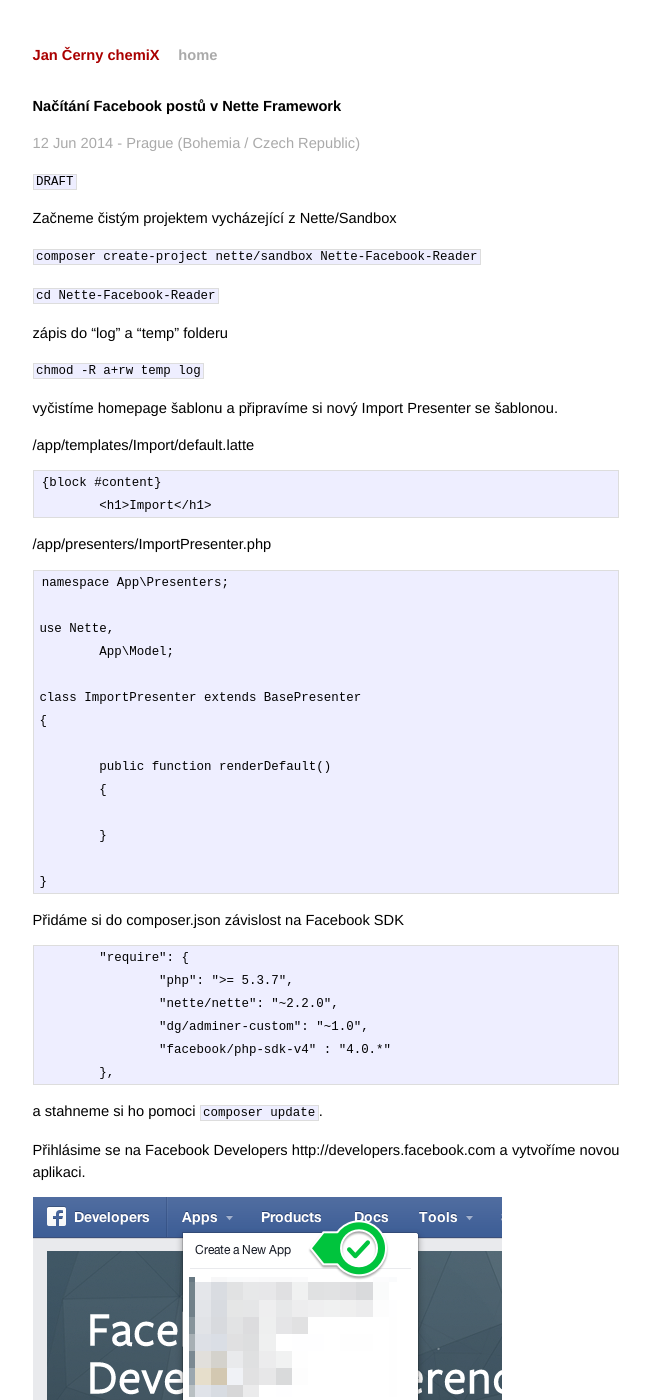
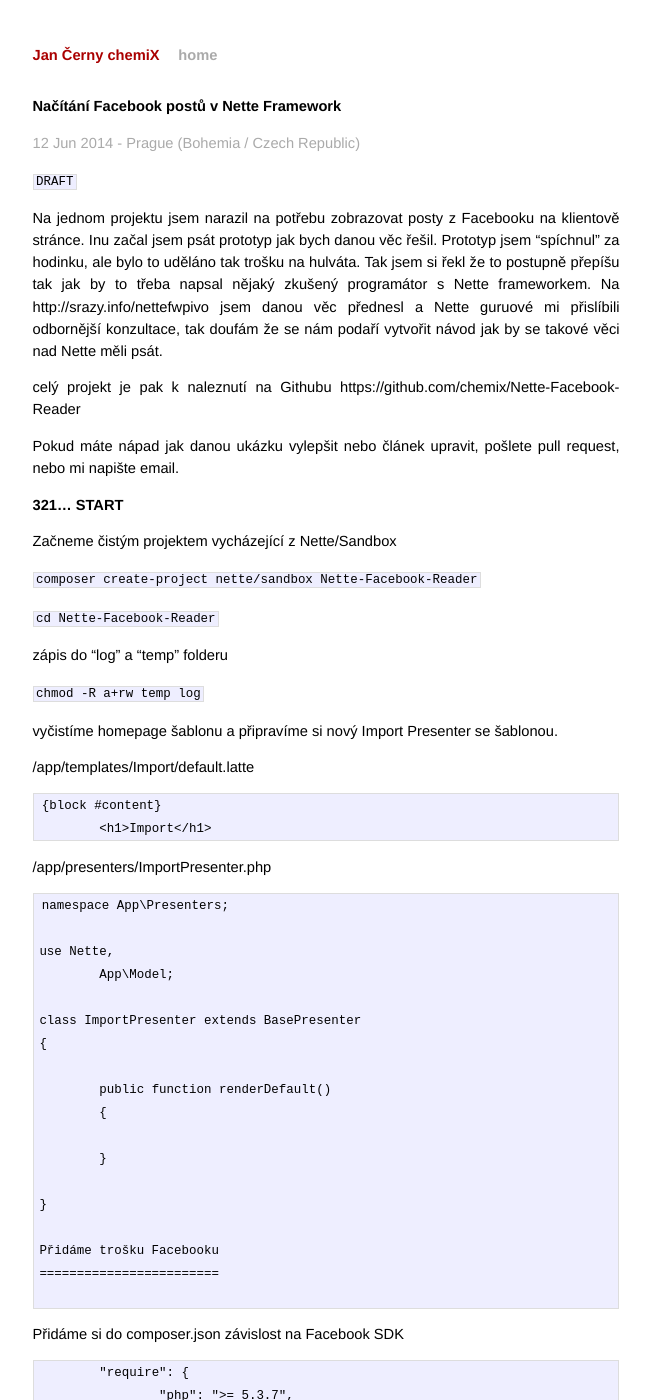
Before and after one commit to chemix/chemix.github.com, a Jekyll site: the page built from _posts/2014-06-13-nette-facebook-reader.md, in a window 1280 px wide and 1400 px high. Shown: the whole window, without its empty margins (314-965 px from the left). Built offline with Jekyll 4.4.1, drawn with Linux system fonts in a browser that asks for light colours; Markdown is read by kramdown in place of the engine named in the settings; some of the changed text lies outside the part shown.

Commit message:
Facebook reader - update content

````diff
--- a/_posts/2014-06-13-nette-facebook-reader.md
+++ b/_posts/2014-06-13-nette-facebook-reader.md
@@ -9,6 +9,17 @@
 <p class="meta">12 Jun 2014 - Prague (Bohemia / Czech Republic)</p>
 
 ``` DRAFT ```
+
+Na jednom projektu jsem narazil na potřebu zobrazovat posty z Facebooku na klientově stránce. Inu začal jsem psát prototyp jak bych danou věc řešil. Prototyp jsem "spíchnul" za hodinku, ale bylo to uděláno tak trošku na hulváta. Tak jsem si řekl že to postupně přepíšu tak jak by to třeba napsal nějaký zkušený programátor s Nette frameworkem. Na http://srazy.info/nettefwpivo jsem danou věc přednesl a Nette guruové mi přislíbili odbornější konzultace, tak doufám že se nám podaří vytvořit návod jak by se takové věci nad Nette měli psát.
+
+celý projekt je pak k naleznutí na Githubu https://github.com/chemix/Nette-Facebook-Reader
+
+Pokud máte nápad jak danou ukázku vylepšit nebo článek upravit, pošlete pull request, nebo mi napište email.
+
+
+
+321... START
+=============
 
 Začneme čistým projektem vycházející z Nette/Sandbox
 
@@ -45,8 +56,11 @@
 	}
 
 }
+
+Přidáme trošku Facebooku
+========================
+
 ```
-
 Přidáme si do composer.json závislost na Facebook SDK
 
 ```
@@ -206,6 +223,9 @@
 Nyní by nám druhý request měl trvat výrazně kratší dobu.
 
 ![with cache](/image/nette-facebook-reader/with-cache.png)
+
+Ukládáme posty do databáze
+==========================
 
 Dalším krokem je uložit si získána data do databáze. Pro práci s databází použijeme třídu Nette\Database. Vytvoříme si databázi a uživatele (díky klonování Nette Sandbox máme výborný nástroj Adminer přímo u projektu /adminer/).
 
@@ -319,4 +339,12 @@
 
 můžeme se přesvědčit, že se nám vše uložilo
 
-![save posts to database](image/nette-facebook-reader/save-to-database.png)
+![save posts to database](/image/nette-facebook-reader/save-to-database.png)
+
+
+NEXT STEPS
+----------
+* vypisovani postu v prezenteru
+* prepsat a pouzit neco jako model a pouzivat nette services
+* pouzit Kdyby/Facebook
+* prihlasovani admina a schvalovani zobrazeni na strance
````
Also changed, not shown: other parts of _posts/2014-06-13-nette-facebook-reader.md (+3 -0 lines).
